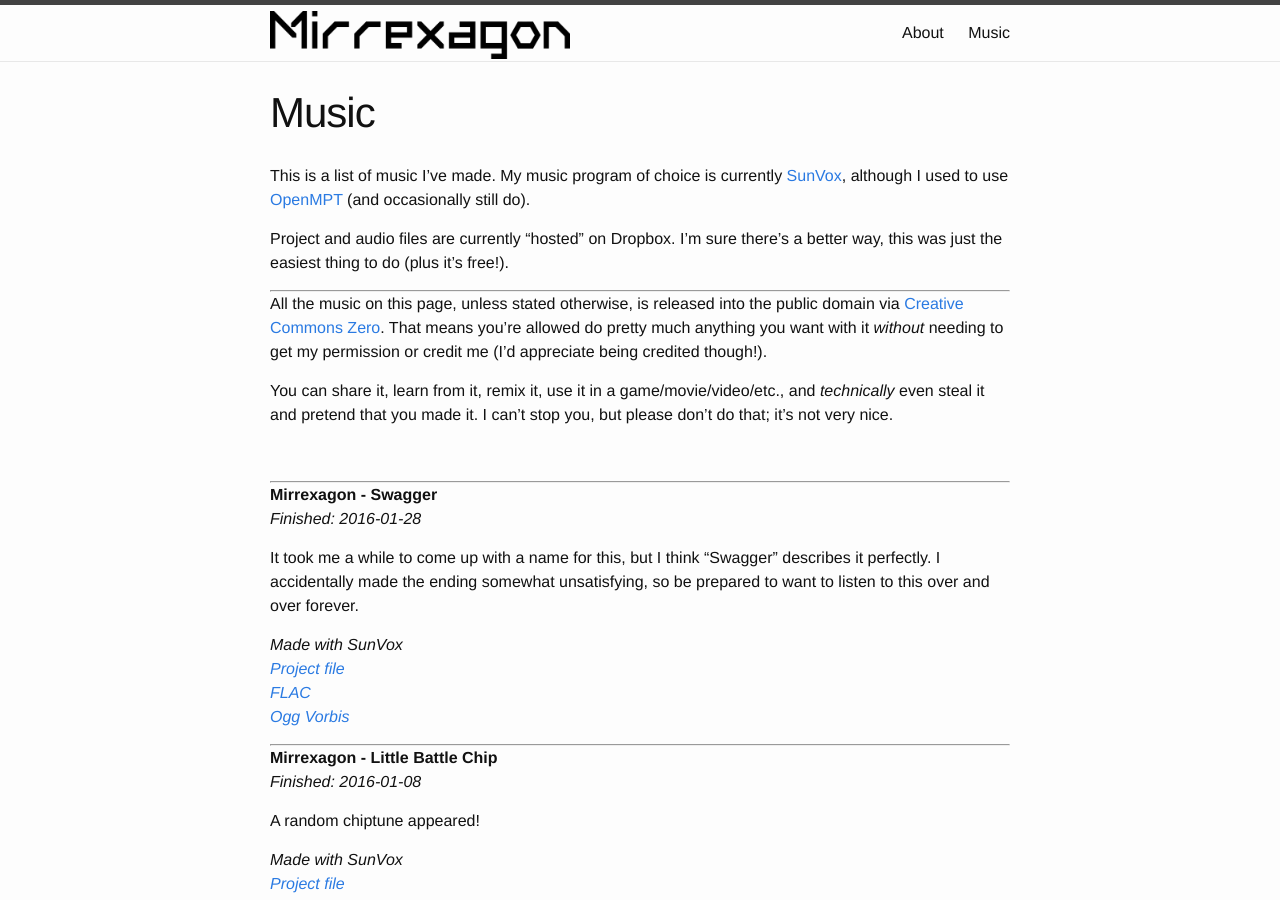
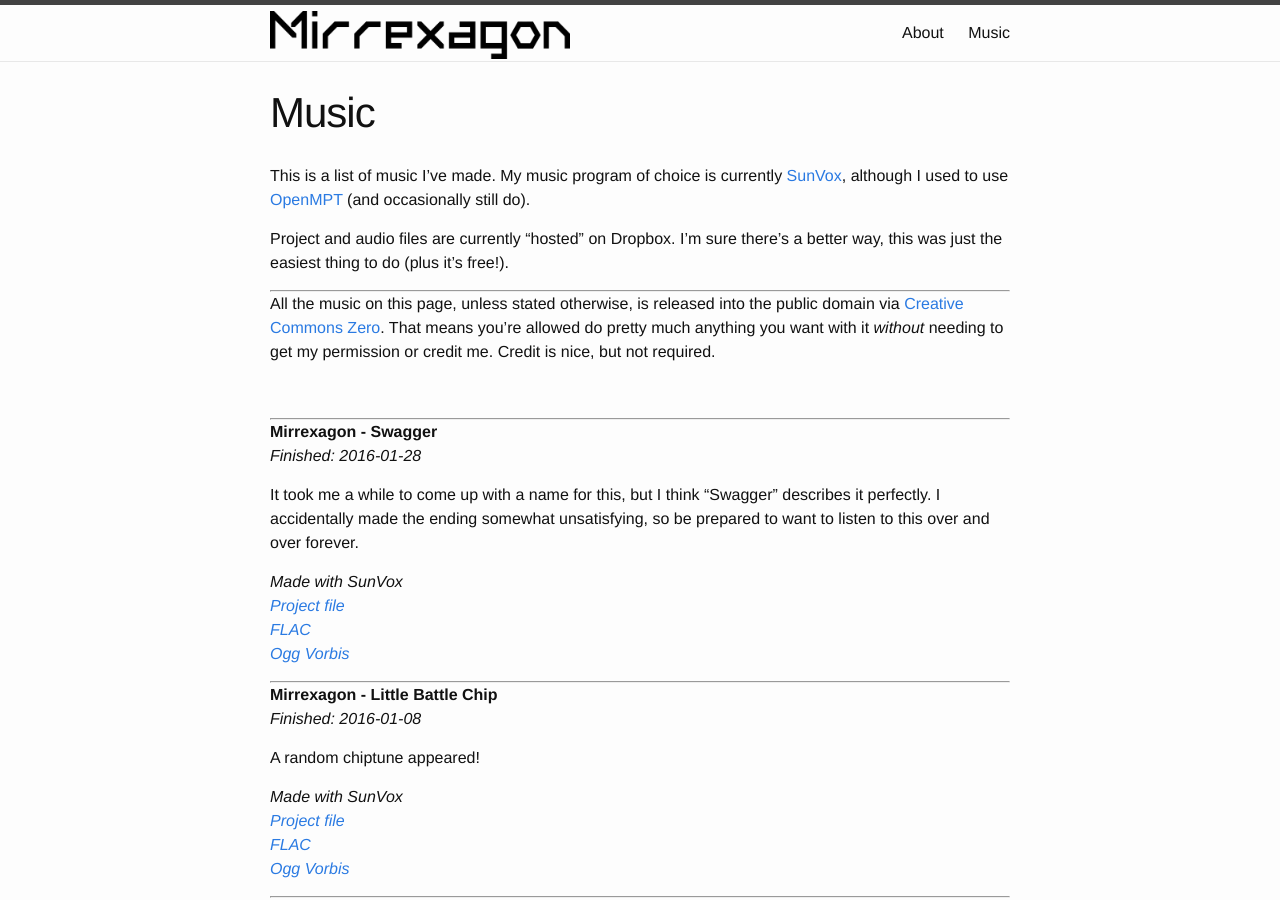
Before and after one commit to legospacy/legospacy.github.io, a Jekyll site: the page built from music.md, in a window 1280 px wide and 900 px high. Built offline with Jekyll 4.4.1, drawn with Linux system fonts in a browser that asks for light colours.

Commit message:
Shortened license paragraph

```diff
--- a/music.md
+++ b/music.md
@@ -11,9 +11,7 @@ Project and audio files are currently "hosted" on Dropbox. I'm sure there's a be
 
 ---
 
-All the music on this page, unless stated otherwise, is released into the public domain via [Creative Commons Zero](https://creativecommons.org/publicdomain/zero/1.0/). That means you're allowed do pretty much anything you want with it *without* needing to get my permission or credit me (I'd appreciate being credited though!).
-
-You can share it, learn from it, remix it, use it in a game/movie/video/etc., and *technically* even steal it and pretend that you made it. I can't stop you, but please don't do that; it's not very nice.
+All the music on this page, unless stated otherwise, is released into the public domain via [Creative Commons Zero](https://creativecommons.org/publicdomain/zero/1.0/). That means you're allowed do pretty much anything you want with it *without* needing to get my permission or credit me. Credit is nice, but not required.
 
 <br />
 
```
